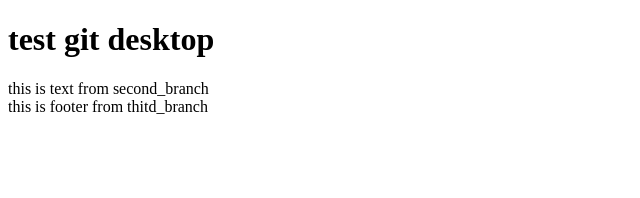
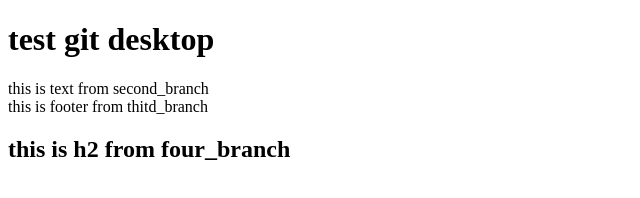
Before and after one commit to aminointer1997/git-test, a plain HTML site: page index.html in a window 1280 px wide. Shown: the whole page, without its empty margins (0-640 px from the left). Drawn offline with Linux system fonts and the light colour scheme.

Commit message:
add from text
add from text

```diff
--- a/index.html
+++ b/index.html
@@ -16,6 +16,8 @@
     <footer>
         this is footer from thitd_branch
     </footer>
-
+    <h2>
+        this is h2 from four_branch
+    </h2>
 </body>
 </html>
```
